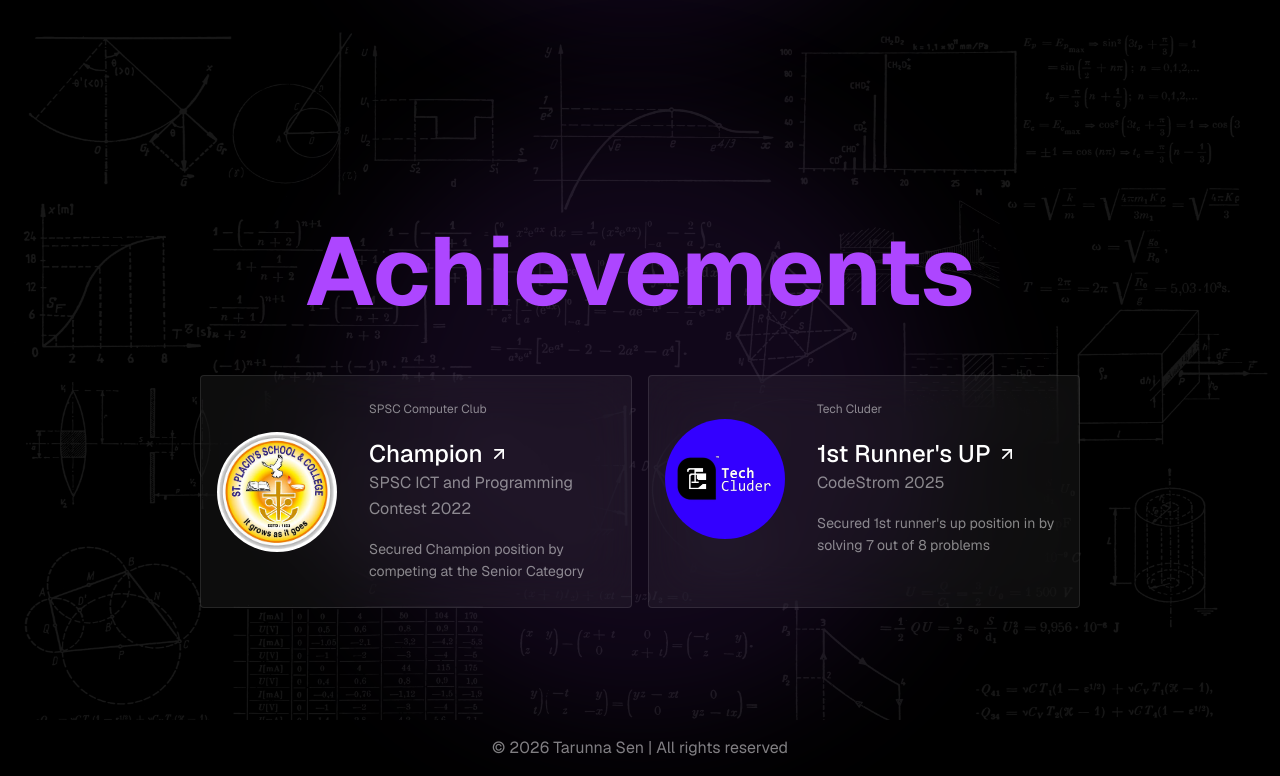
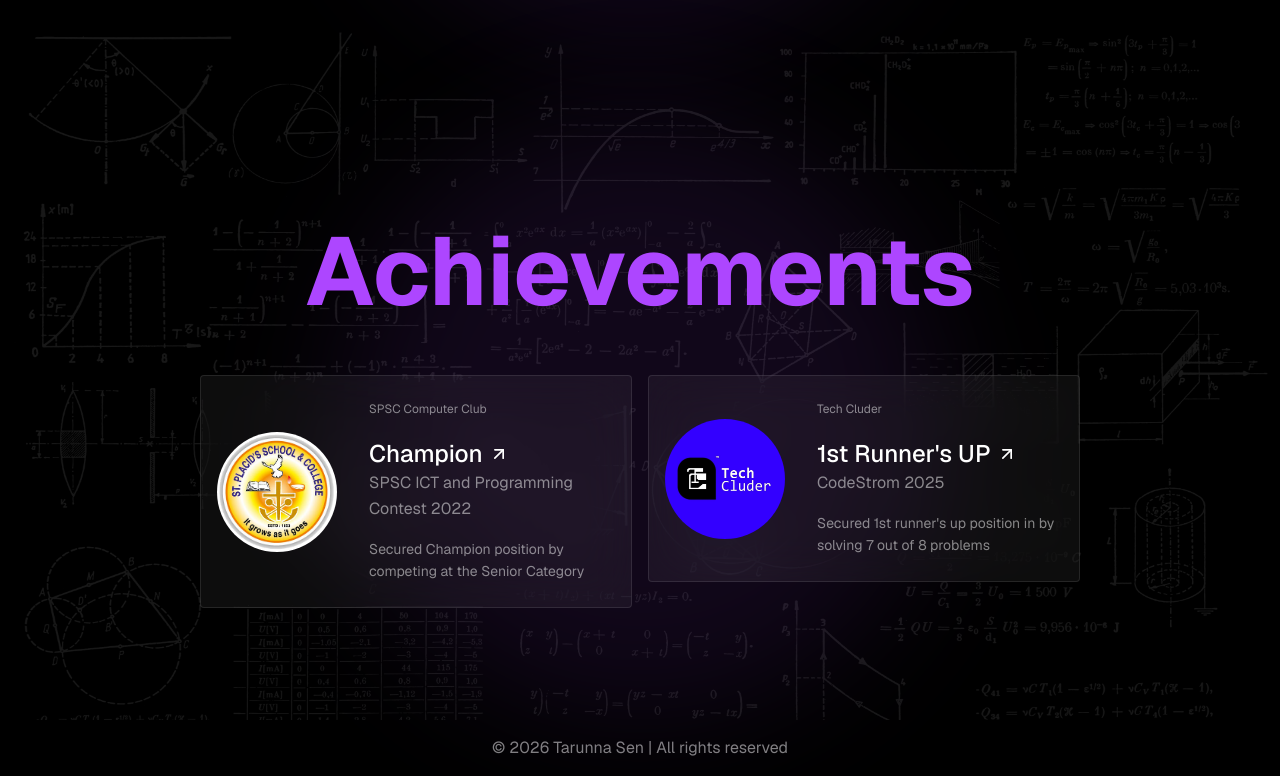
Before and after one commit to T4RUNN4/Tarunna-Portfolio, a React (Vite) app: page / in a window 1280 px wide. Shown: the part 6400-7176 px from the top of the page. Built offline with nearby package versions, Linux system fonts and the light colour scheme.

Commit message:
Improved UX to match other Div's

```diff
--- a/src/components/DetailsCard.jsx
+++ b/src/components/DetailsCard.jsx
@@ -22,7 +22,7 @@ export default function DetailsCard({
         delay: 0.05,
         ease: [0.22, 1, 0.36, 1],
       }}
-      className="flex flex-col rounded-sm border border-white/10 bg-white/5 px-4 py-6 backdrop-blur-xl hover:border-purple-400/30 hover:bg-white/10"
+      className="flex flex-col rounded-sm border border-white/10 bg-white/5 px-4 py-6 backdrop-blur-xl hover:border-purple-400/30 hover:bg-white/10 transition-transform duration-200"
     >
       <div className="flex flex-col lg:flex-row items-center justify-center gap-8">
         <img
--- a/src/sections/Achievement.jsx
+++ b/src/sections/Achievement.jsx
@@ -26,6 +26,7 @@ export default function Achievements() {
           </div>
         </motion.div>
         <div className="grid grid-cols-1 md:grid-cols-2 gap-4 mt-14">
+          <div className="hover:scale-105 transition-transform duration-200">
             <DetailsCard
               logo={SPSC}
               rounded="true"
@@ -36,6 +37,8 @@ export default function Achievements() {
               description="Secured Champion position by competing at the Senior Category"
               href="https://i.ibb.co.com/PX2r17m/Image.jpg"
             />
+          </div>
+          <div className="hover:scale-105 transition-transform duration-200">
             <DetailsCard
               logo={TC}
               rounded="true"
@@ -48,6 +51,7 @@ export default function Achievements() {
             />
           </div>
         </div>
+      </div>
     </section>
   );
 }
```
Lines whose indentation alone changed are shown as unchanged.
